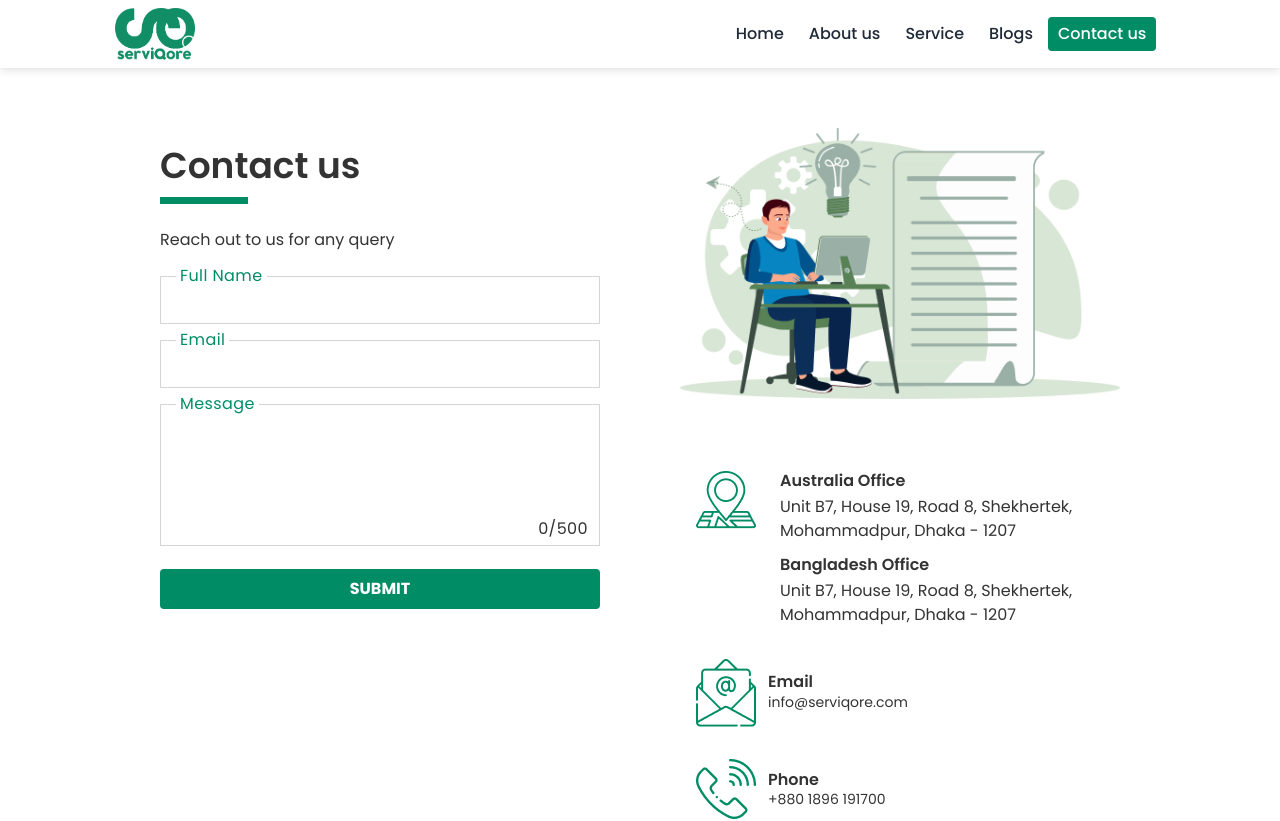
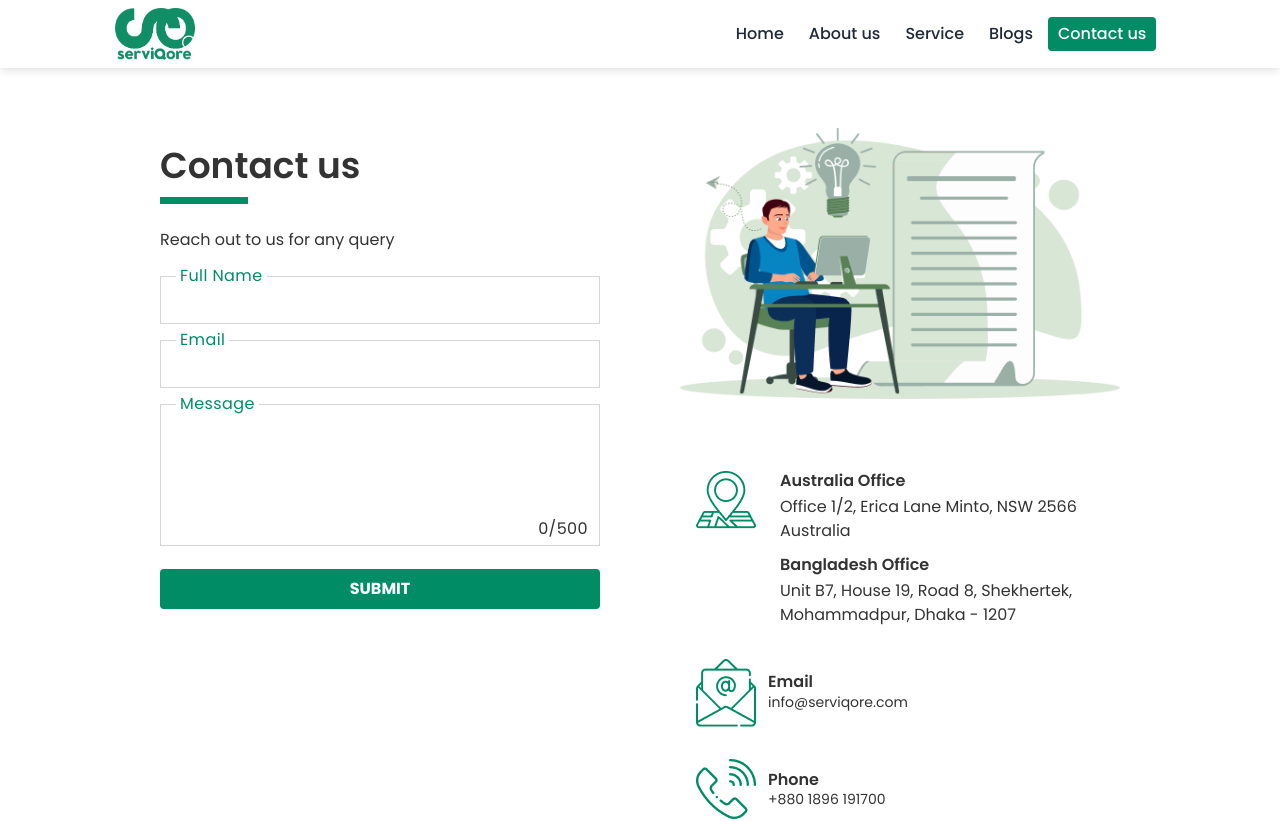
Before and after one commit to jhimi01/serviqore, a React (Vite) app: page /contact in a window 1280 px wide. Shown: the top 821 px of the page. Built offline with nearby package versions, Linux system fonts and the light colour scheme.

Commit message:
autralia address

```diff
--- a/src/pages/Contact/Contact.jsx
+++ b/src/pages/Contact/Contact.jsx
@@ -165,8 +165,7 @@ const Contact = () => {
                     Australia Office
                   </h4>
                   <p className="text-[#333] font-normal text-[16px] mt-1 ">
-                    Unit B7, House 19, Road 8, Shekhertek,
-                    Mohammadpur, Dhaka - 1207
+                    Office 1/2, Erica Lane Minto, NSW 2566 Australia
                   </p>
                 </div>
                 <div>
```
